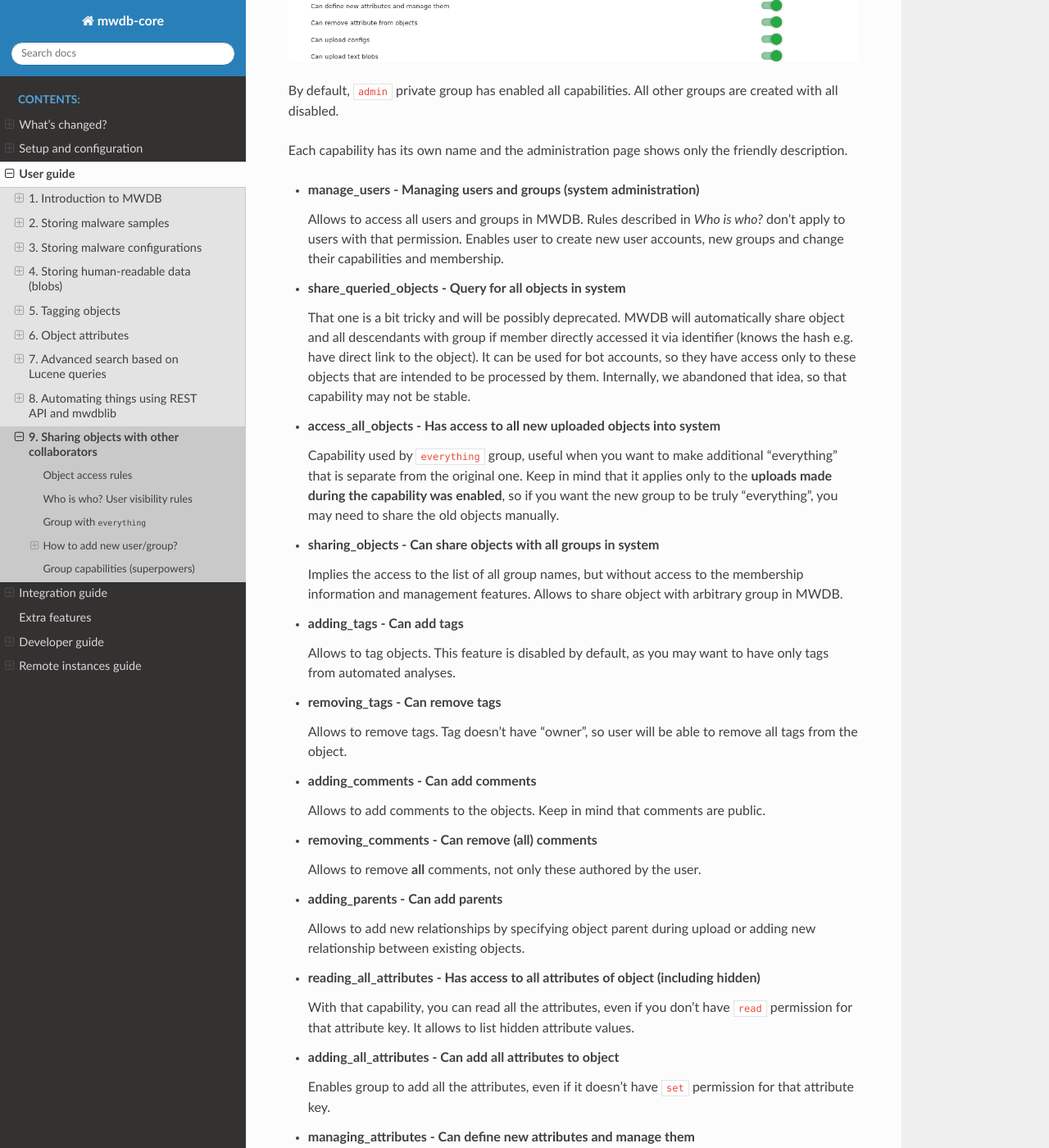
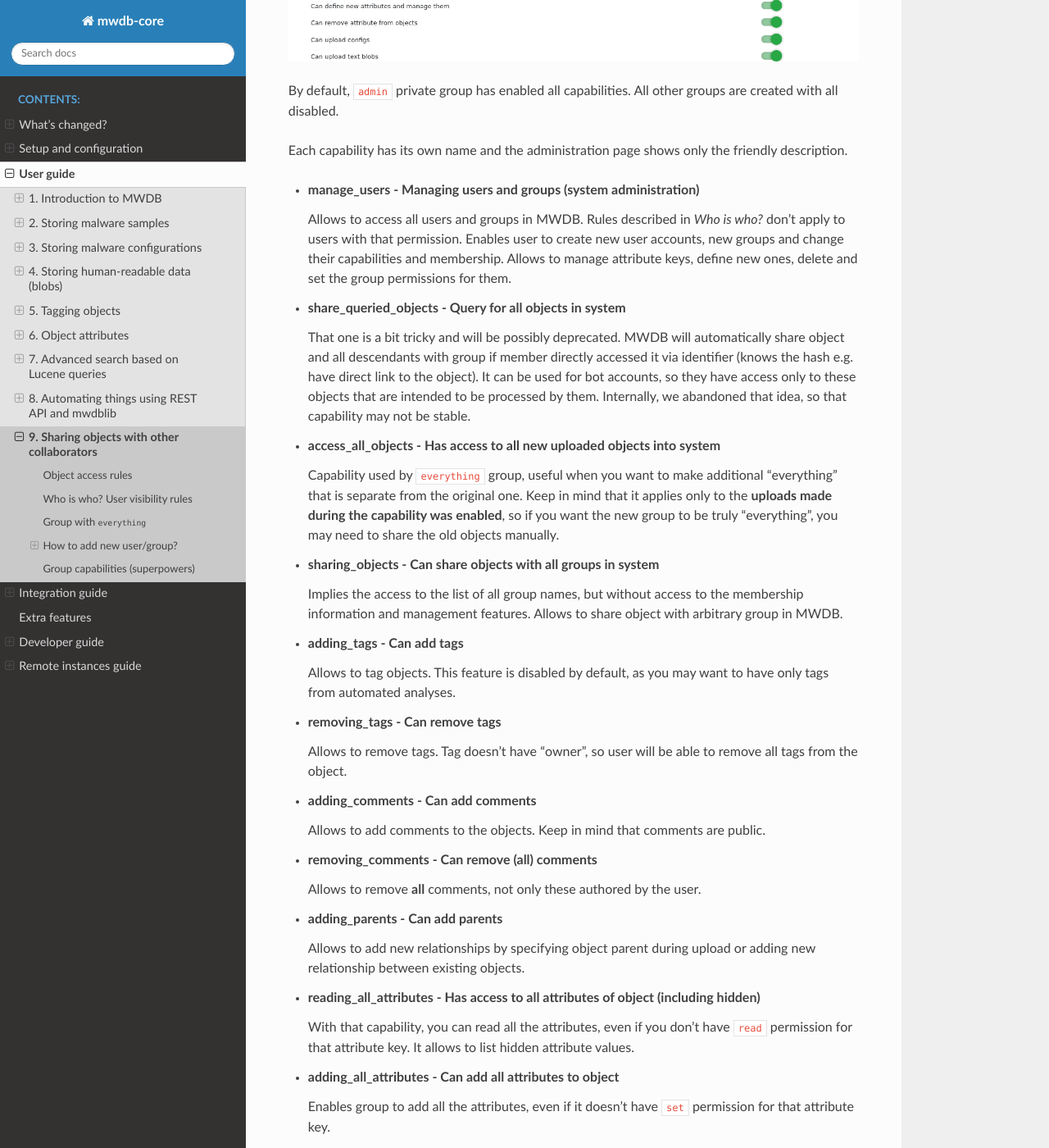
Before and after one commit to CERT-Polska/mwdb-core, a Sphinx documentation site: the page built from docs/user-guide/9-Sharing-objects.rst, in a window 1280 px wide and 1400 px high, scrolled down 7278 px. Shown: the whole window at 82% size. Built offline with Sphinx 7.4.7 and the Read the Docs theme 2.0.0, drawn with Linux system fonts in a browser that asks for light colours; some of the changed text lies outside the part shown.

Commit message:
Update docs

```diff
--- a/docs/user-guide/9-Sharing-objects.rst
+++ b/docs/user-guide/9-Sharing-objects.rst
@@ -171,7 +171,7 @@ Each capability has its own name and the administration page shows only the frie
 *
   **manage_users - Managing users and groups (system administration)**
 
-  Allows to access all users and groups in MWDB. Rules described in *Who is who?* don't apply to users with that permission. Enables user to create new user accounts, new groups and change their capabilities and membership.
+  Allows to access all users and groups in MWDB. Rules described in *Who is who?* don't apply to users with that permission. Enables user to create new user accounts, new groups and change their capabilities and membership. Allows to manage attribute keys, define new ones, delete and set the group permissions for them.
 
 *
   **share_queried_objects - Query for all objects in system**
@@ -224,11 +224,6 @@ Each capability has its own name and the administration page shows only the frie
   Enables group to add all the attributes, even if it doesn't have ``set`` permission for that attribute key.
 
 *
-  **managing_attributes - Can define new attributes and manage them**
-
-  Allows to manage attribute keys, define new ones and set the group permissions for them.
-
-*
   **removing_attributes - Can remove attribute from objects**
 
   Allows to remove attribute from object. To remove attribute, you need to have ``set`` permission for key. Combined with ``adding_all_attributes``\ , allows to remove all attributes.
```
